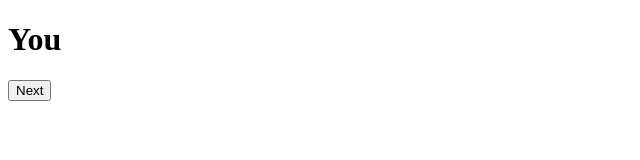
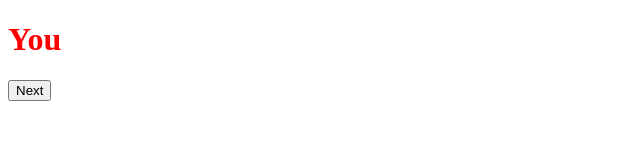
Before and after one commit to Alamin8965/surprise, a plain HTML site: page you.html in a window 1280 px wide. Shown: the full height of the page, 0-640 px from the left. Drawn offline with Linux system fonts and the light colour scheme.

Commit message:
Change header color to red

```diff
--- a/you.html
+++ b/you.html
@@ -2,7 +2,7 @@
 <html>
 <body>
 
-<h1>You</h1>
+<h1 style="color: red;">You</h1>
 
 <button onclick="goNext()">Next</button>
 
```
